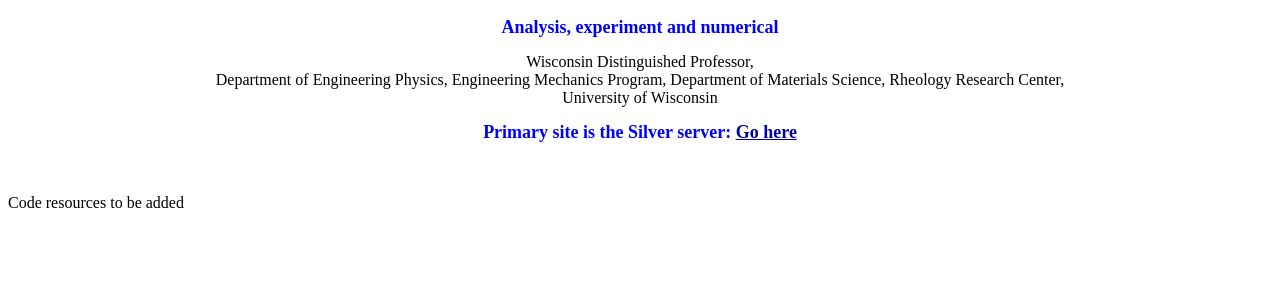
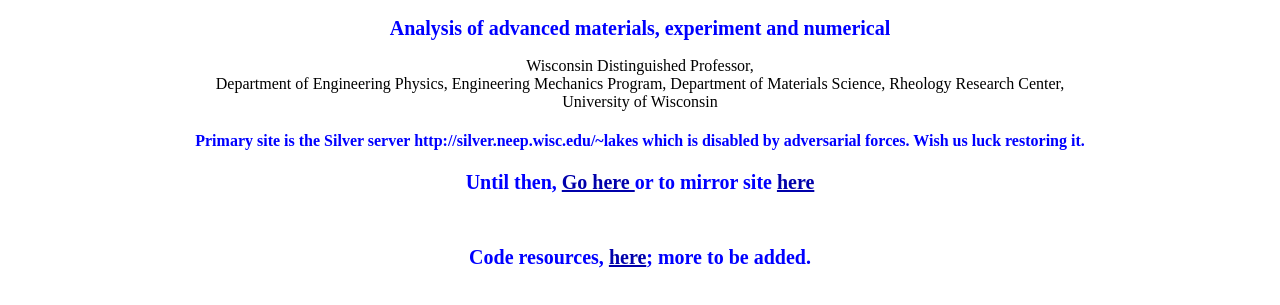
Before and after one commit to LakesRes/index, a plain HTML site: page index.html in a window 1280 px wide. Shown: the part 57-362 px from the top of the page. Drawn offline with Linux system fonts and the light colour scheme.

Commit message:
Add files via upload

```diff
--- a/index.html
+++ b/index.html
@@ -3,9 +3,9 @@
 <head>
 <title>Rod Lakes research, analysis and numerical</title>
 <meta http-equiv="Content-Type" content="text/html;charset=utf-8" />
-<meta name= "description" content="Roderic Lakes, Rod Lakes, professor at University of Wisconsin, materials scientist, engineering physicss">
-<meta name="keywords" content="Rod Lakes, materials, mechanics">
-<meta name="Copyright" content="Rod Lakes, 2021">
+<meta name= "description" content="Roderic Lakes, Rod Lakes, professor at University of Wisconsin, materials scientist, engineering physics">
+<meta name="keywords" content="Rod Lakes, materials, mechanics, advanced materials, metamaterials">
+<meta name="Copyright" content="Rod Lakes, 2024">
 <meta name="Rating" content="General">
 <meta name="Robots" content="All">
 <meta name=viewport content="width=device-width, initial-scale=1">
@@ -14,12 +14,14 @@
 
 <style type="text/css">
 h1   {color: blue; font-size: 30px;  text-align: center; font-weight: bold;}
-h2   {color: blue; font-size: 18px;   text-align: center; font-weight: bold;}
+h2   {color: blue; font-size: 20px;   text-align: center; font-weight: bold;}
 h3   {color: blue; font-size: 18px;    font-weight: bold;}
+h4   {color: blue; font-size: 16px;   text-align: center; font-weight: bold;}
 a:link { text-decoration:underline; color:#0000AA; }
 a:visited { text-decoration:underline; color:#000000; }
 a:active { text-decoration:underline; color:#00FF00; }
 a:hover { text-decoration:underline; color:#0033FF; background : #FFFF66; }
+p    {color: darkblue; font-size: 18px;}
 </style>
 
 </head>
@@ -27,7 +29,7 @@
 <body>
 
 <h1>Roderic Lakes research</h1>
-<h2>Analysis, experiment and numerical</h2>
+<h2>Analysis of advanced materials, experiment and numerical</h2>
 
 <div align="center">
  Wisconsin Distinguished Professor,<br>
@@ -36,10 +38,15 @@
 <br>
 University of Wisconsin
 <br>
-<h2> Primary site is the Silver server: <a href="http://silver.neep.wisc.edu/~lakes"> Go here </a> </h2>
+<h4> Primary site is the Silver server http://silver.neep.wisc.edu/~lakes which is disabled by adversarial forces. Wish us luck restoring it.
+</h4>
+<h2> Until then,
+<a href="https://rodlakes.com/"> Go here </a>
+or to mirror site <a href="https://lakeslab.ep.wisc.edu/"> here </a> </h2>
 </div>
-<br><br>
-
-Code resources to be added
+<br>
+<h2>
+Code resources, <a href="SW.html">here</a>; more to be added.
+</h2>
 </body>
 </html>
```
